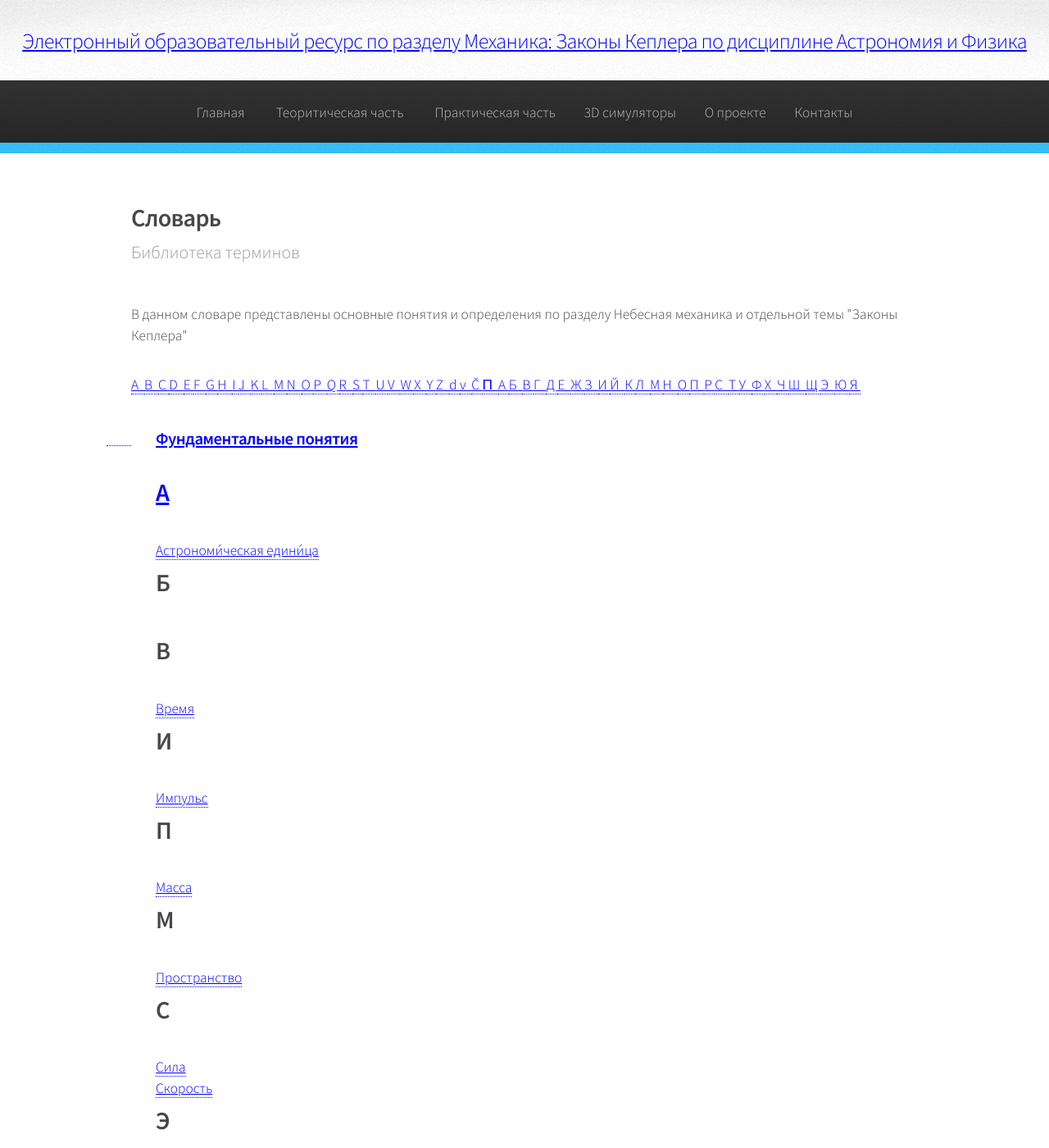
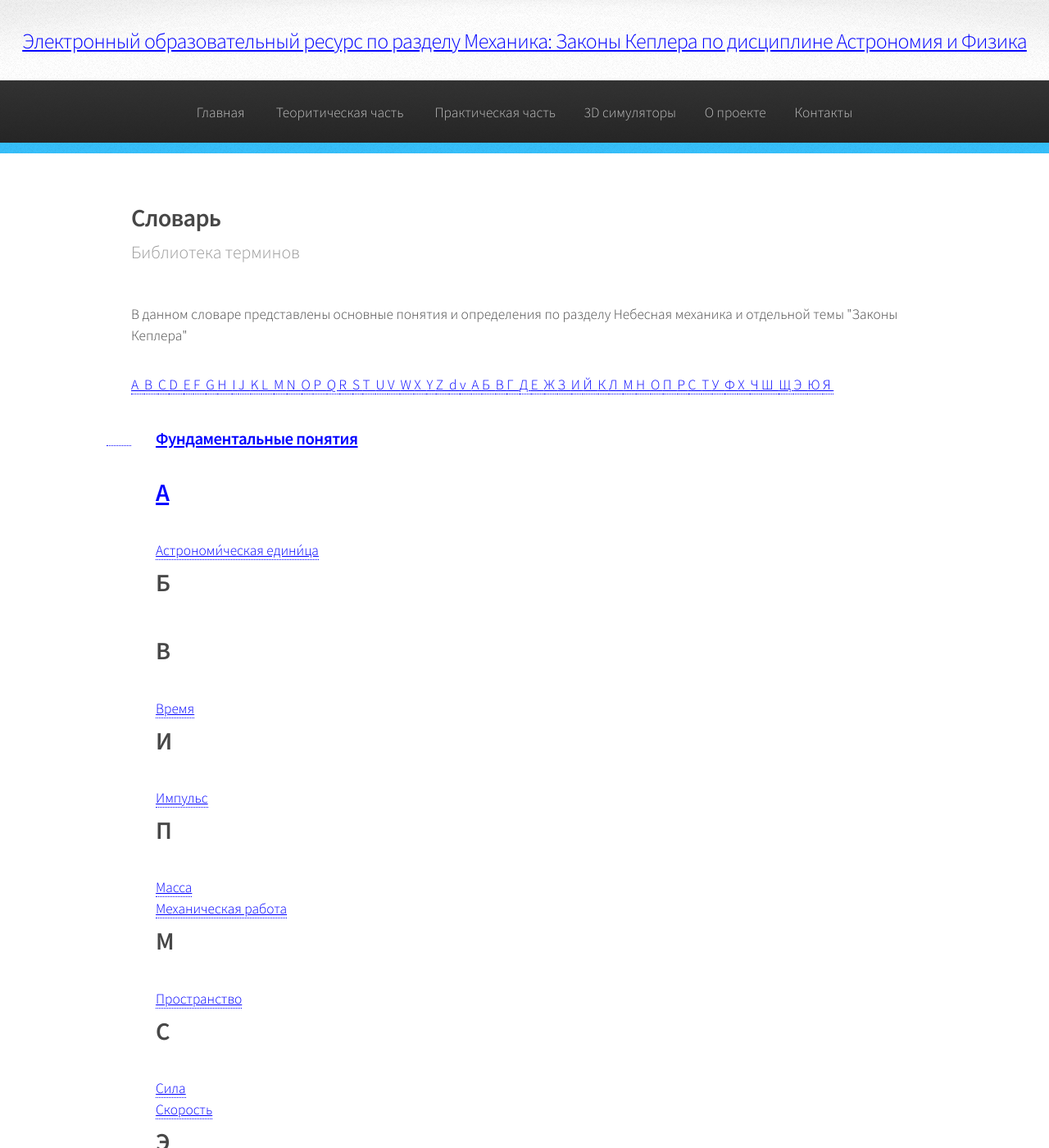
Before and after one commit to VlPop/VlPop.github.io, a Jekyll site: the page built from 1T-Slovar.html, in a window 1280 px wide and 1400 px high. Shown: the whole window at 82% size. Built offline with Jekyll 4.4.1, drawn with Linux system fonts in a browser that asks for light colours.

Commit message:
Update 1T-Slovar.html

```diff
--- a/1T-Slovar.html
+++ b/1T-Slovar.html
@@ -35,7 +35,6 @@ layout: default
 						</a></span><span><a href="#W">W&nbsp;</a></span><span><a href="#X">X&nbsp;
 						</a></span><span><a href="#Y">Y&nbsp;</a></span><span><a href="#Z">Z&nbsp;
 						</a></span><span><a href="#d">d&nbsp;</a></span><span><a href="#v">v&nbsp;
-						</a></span><span><a href="#Č">Č&nbsp;</a></span><span><a href="#Π">Π&nbsp;
 						</a></span><span><a href="#А">А&nbsp;</a></span><span><a href="#Б">Б&nbsp;
 						</a></span><span><a href="#В">В&nbsp;</a></span><span><a href="#Г">Г&nbsp;
 						</a></span><span><a href="#Д">Д&nbsp;</a></span><span><a href="#Е">Е&nbsp;
@@ -76,6 +75,7 @@ layout: default
 								<h2 id="П">П</h2>
 								<ul><!-- route =  -->
 						<li><a href="/Slovar_m">Масса</a></li><!-- route =  -->
+						<li><a href="/Slovar_m_w">Механическая работа</a></li><!-- route =  -->
 								<li>
 								<h2 id="М">М</h2>
 								<ul><!-- route =  -->
```
